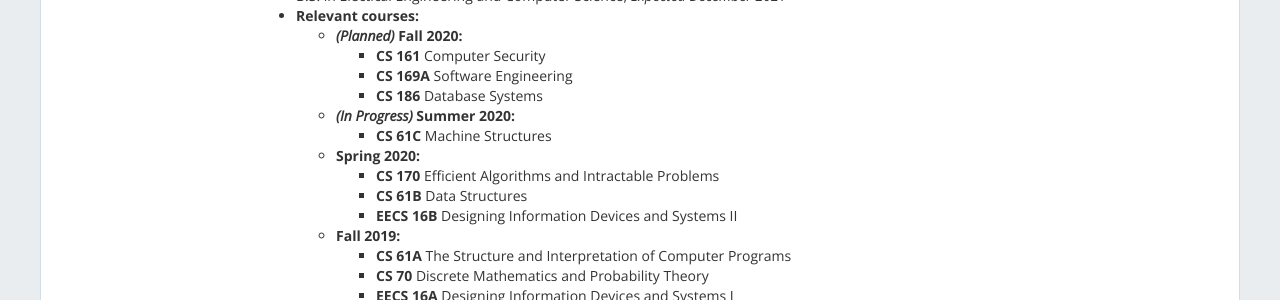
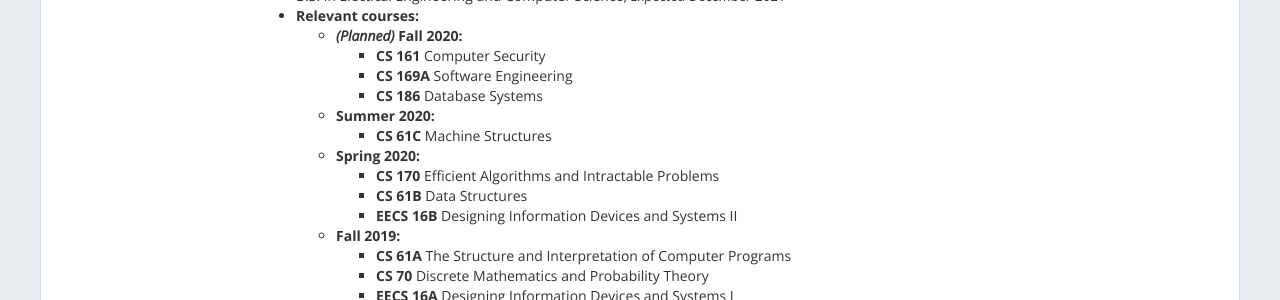
Before and after one commit to jerillo/jerillo.github.io, a Jekyll site: the page built from education.md, in a window 1280 px wide and 935 px high. Shown: the part 232-532 px from the top of the window. Built offline with Jekyll 4.4.1, drawn with Linux system fonts in a browser that asks for light colours; nearby versions of some CDN libraries.

Commit message:
updated education

```diff
--- a/education.md
+++ b/education.md
@@ -13,7 +13,7 @@ permalink: /education/
       - **CS 161** Computer Security
       - **CS 169A** Software Engineering
       - **CS 186** Database Systems
-    - ***(In Progress)* Summer 2020:**
+    - **Summer 2020:**
       - **CS 61C** Machine Structures
     - **Spring 2020:**
       - **CS 170** Efficient Algorithms and Intractable Problems
```
